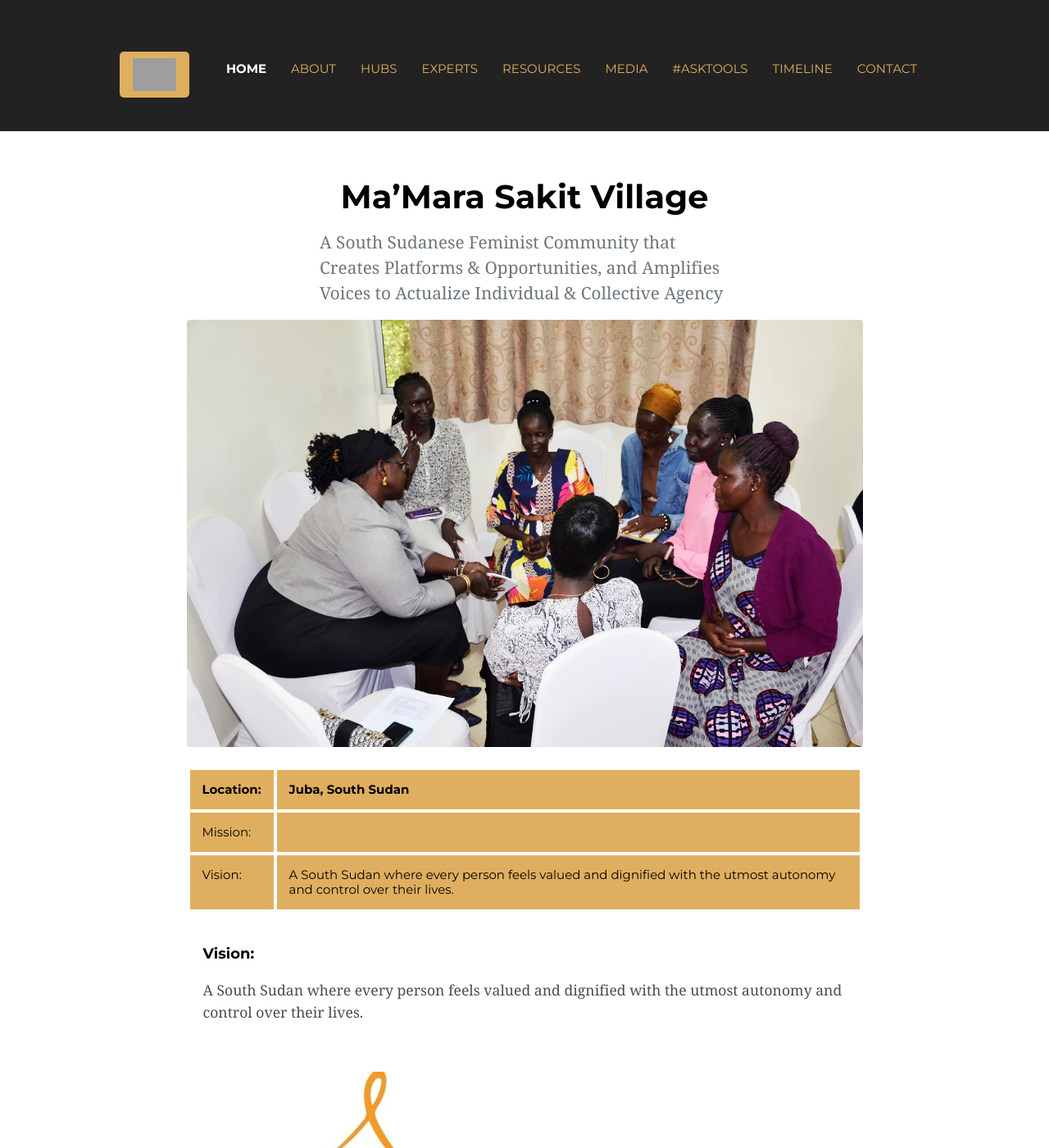
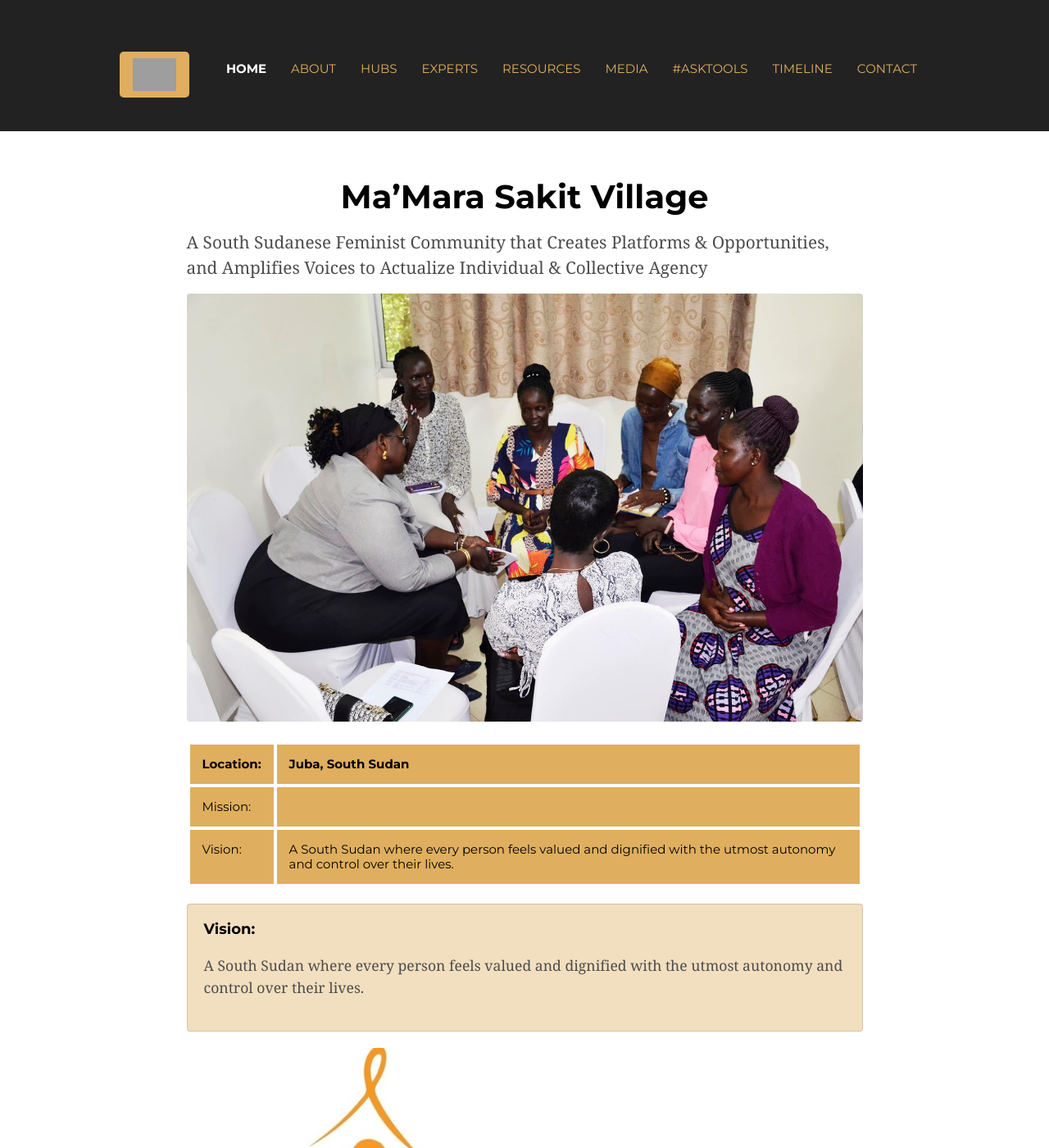
Before and after one commit to ASKnetCommunity/ASKnet.Community, a Jekyll site: the page built from _hubs/ma-mara.md, in a window 1280 px wide and 1400 px high. Shown: the whole window at 82% size. Built offline with Jekyll 4.4.1, drawn with Linux system fonts in a browser that asks for light colours.

Commit message:
some hub page layout improvements

```diff
--- a/_layouts/hub.html
+++ b/_layouts/hub.html
@@ -10,7 +10,7 @@ layout: default
     <div class="row">
       <div class="col-lg-9 col-12 mx-auto">
         <h3 class="mb-3 mt-5 text-center">{{ page.title | escape }}</h3>
-        <p class="text-muted mx-auto" style="max-width: 500px;">{{ page.subtitle }}</p>
+        <p class="mx-auto">{{ page.subtitle }}</p>
         <div class="content">
           <img src="{{ page.image | relative_url }}" class="img-fluid rounded mx-auto mb-4 d-block" alt="{{page.title}}">
           {{ content }}
--- a/assets/scss/_common.scss
+++ b/assets/scss/_common.scss
@@ -309,7 +309,8 @@ textarea.form-control{
 
 /* card */
 .card{
-  border: 0;
+  // border: 1px;
+  background-color: rgba($primary-color, 0.4);
   &-header{
     border: 0;
   }
--- a/assets/scss/templates/_navigation.scss
+++ b/assets/scss/templates/_navigation.scss
@@ -2,7 +2,9 @@
   padding: 40px 130px;
   transition: .3s ease;
   &.nav-bg {
-    background-color: $secondary-color;
+    background-color: rgba($secondary-color, 0.9);
+    -webkit-backdrop-filter: blur(8px);
+    backdrop-filter: blur(8px);
     padding: 15px 100px;
     @include desktop {
       padding: 15px 20px;
```
